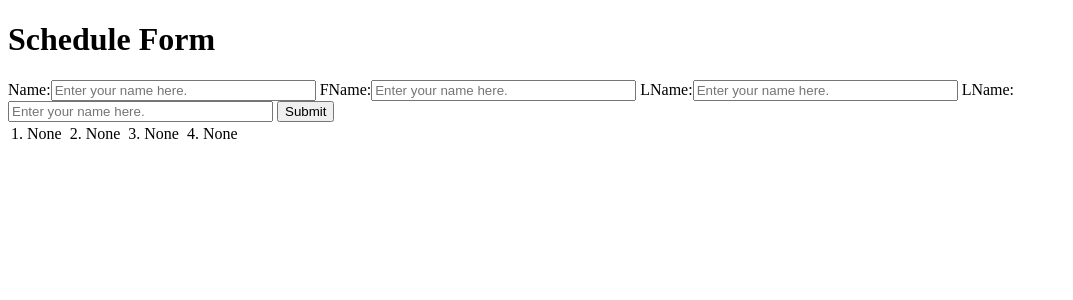
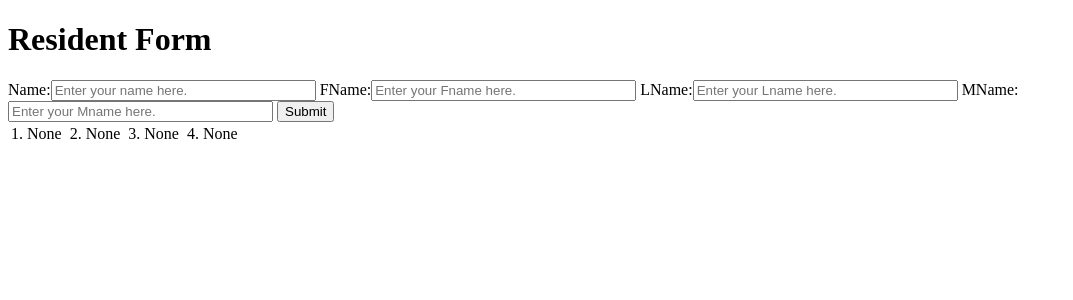
Before and after one commit to denagakenneth/bes, a Django app: page / in a window 1280 px wide. Shown: the top 300 px of the page, without its empty margins (0-1073 px from the left). Run offline with Django 4.2, Linux system fonts and the light colour scheme.

Commit message:
commitirist

```diff
--- a/KDBES/templates/mainpage.html
+++ b/KDBES/templates/mainpage.html
@@ -3,19 +3,19 @@
 	<head>
 		<meta charset="utf-8" />
 		<meta name="viewport" content="width=device-width, initial-scale=1" />
-		<title>PT Schedule</title>
+		<title>Barangay Event Schedule</title>
 	</head>
 	<body>
 		<form method="POST">
 		{% csrf_token %}
-		<h1>Schedule Form</h1>
-		<label>Name:</label><input type="text" id="studentName" size="30" name="studentName" placeholder="Enter your name here.">
-		<label>FName:</label><input type="text" id="FstudentName" size="30" name="FstudentName" placeholder="Enter your name here.">
-		<label>LName:</label><input type="text" id="LstudentName" size="30" name="LstudentName" placeholder="Enter your name here.">
-		<label>LName:</label><input type="text" id="MstudentName" size="30" name="MstudentName" placeholder="Enter your name here.">
+		<h1>Resident Form</h1>
+		<label>Name:</label><input type="text" id="resName" size="30" name="resName" placeholder="Enter your name here.">
+		<label>FName:</label><input type="text" id="FresName" size="30" name="FresName" placeholder="Enter your Fname here.">
+		<label>LName:</label><input type="text" id="LresName" size="30" name="LresName" placeholder="Enter your Lname here.">
+		<label>MName:</label><input type="text" id="MresName" size="30" name="MresName" placeholder="Enter your Mname here.">
 		<input id="btn"type="submit" name="btn" value="Submit"/>
 		</form>
-		<table id="scheduleTable">
+		<table id="resTable">
 
 			<!--<tr>
 				<th>Name<th/>
--- a/KDBES/tests.py
+++ b/KDBES/tests.py
@@ -1,6 +1,6 @@
 #from django.urls import resolve
 from django.test import TestCase
-from schedulePT.views import MainPage
+from KDBES.views import MainPage
 #from django.http import HttpRequest
 #from django.template.loader import render_to_string
 #from django.urls import resolve
--- a/KDBES/views.py
+++ b/KDBES/views.py
@@ -2,4 +2,4 @@ from django.shortcuts import render
 from django.http import HttpResponse
 
 def MainPage(request):
-	return render(request, 'mainpage.html', {'NameNew': request.POST.get('studentName'), 'FNameNew': request.POST.get('FstudentName'), 'LNameNew': request.POST.get('LstudentName'), 'MNameNew': request.POST.get('MstudentName')})
+	return render(request, 'mainpage.html', {'NameNew': request.POST.get('resName'), 'FNameNew': request.POST.get('FresName'), 'LNameNew': request.POST.get('LresName'), 'MNameNew': request.POST.get('MresName')})
```
Also changed, not shown: FunctionalTest.py (+7 -7 lines).
